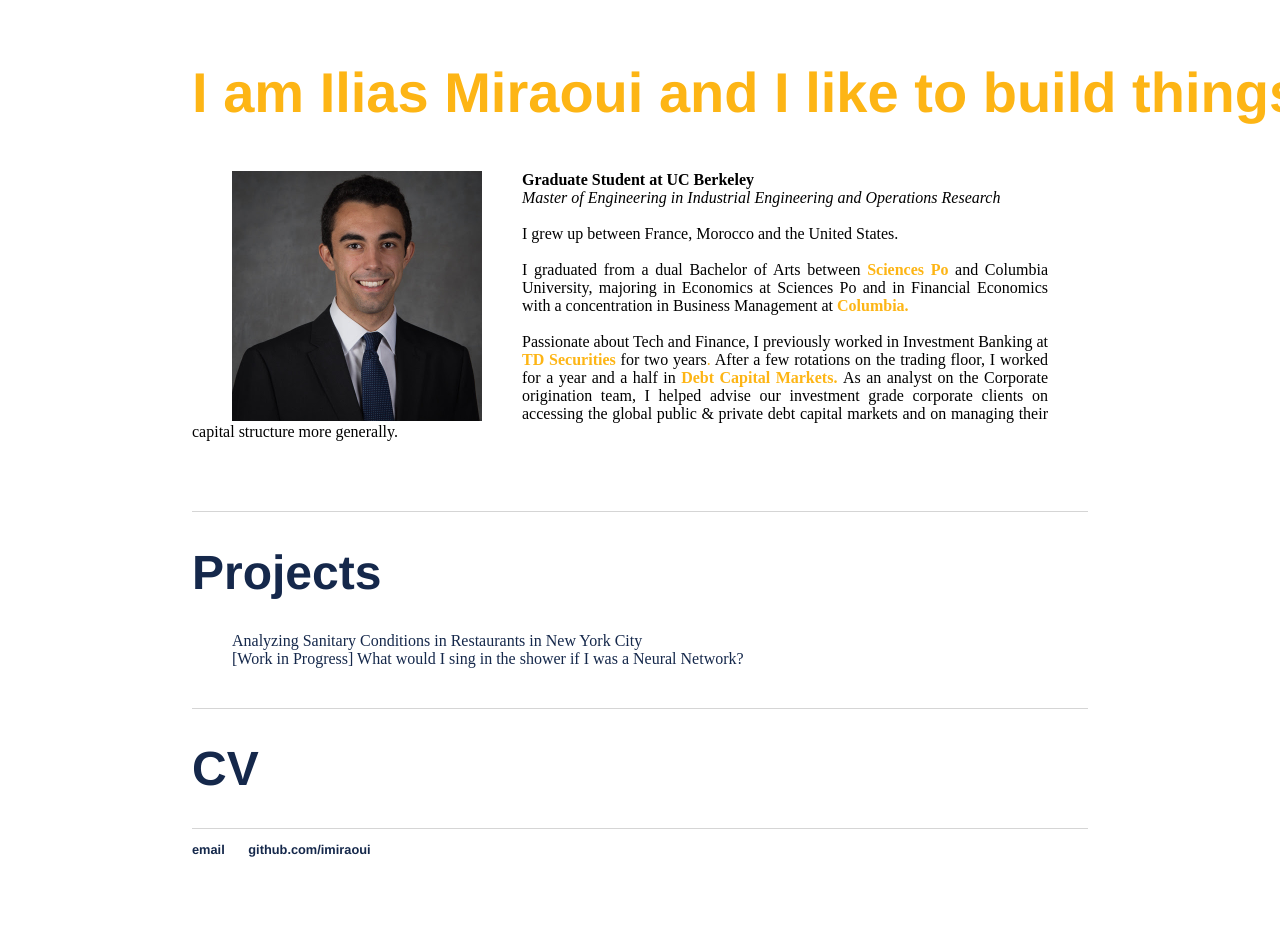
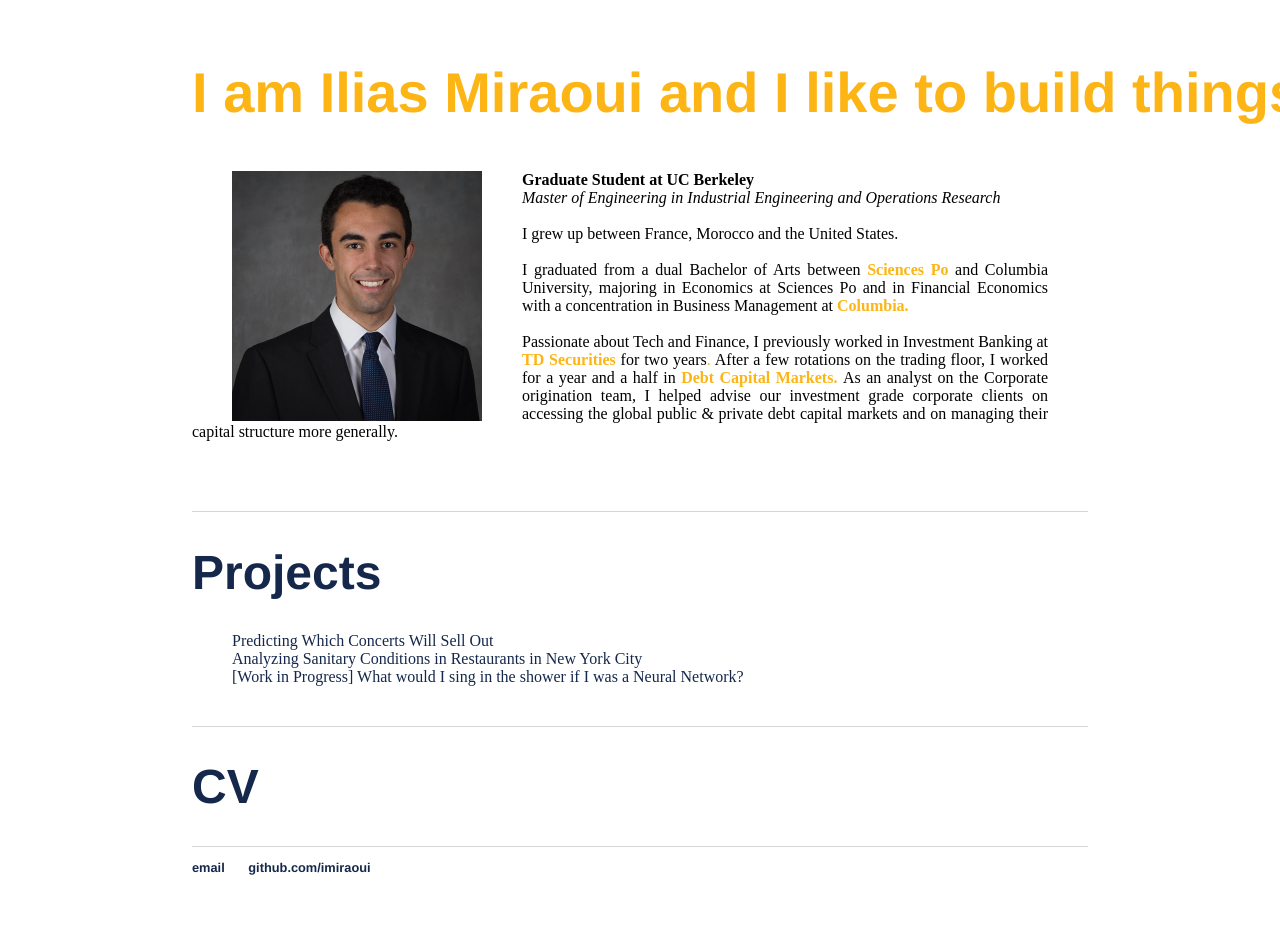
Before and after one commit to imiraoui/imiraoui.github.io, a Jekyll site: the page built from index.html, in a window 1280 px wide. Built offline with Jekyll 4.4.1, drawn with Linux system fonts in a browser that asks for light colours; nearby versions of some CDN libraries.

Commit message:
concert added

```diff
--- a/index.html
+++ b/index.html
@@ -23,6 +23,7 @@ title: Ilias Miraoui
 		<div class ="projects" >
 			<a name="Projects"> </a><h1> Projects </h1>
 			<ul class="posts">
+	<li><a href="https://github.com/imiraoui/ConcertTicketAnalysis"> Predicting Which Concerts Will Sell Out </a></li>
     <li><a href="https://github.com/imiraoui/NYC-Restaurant-Analysis"> Analyzing Sanitary Conditions in Restaurants in New York City </a></li>
     <li><a href="https://github.com/imiraoui/Spotify-Lyrics"> [Work in Progress] What would I sing in the shower if I was a Neural Network? </a></li>
 </ul>
```
Also changed, not shown: 1 other file.
